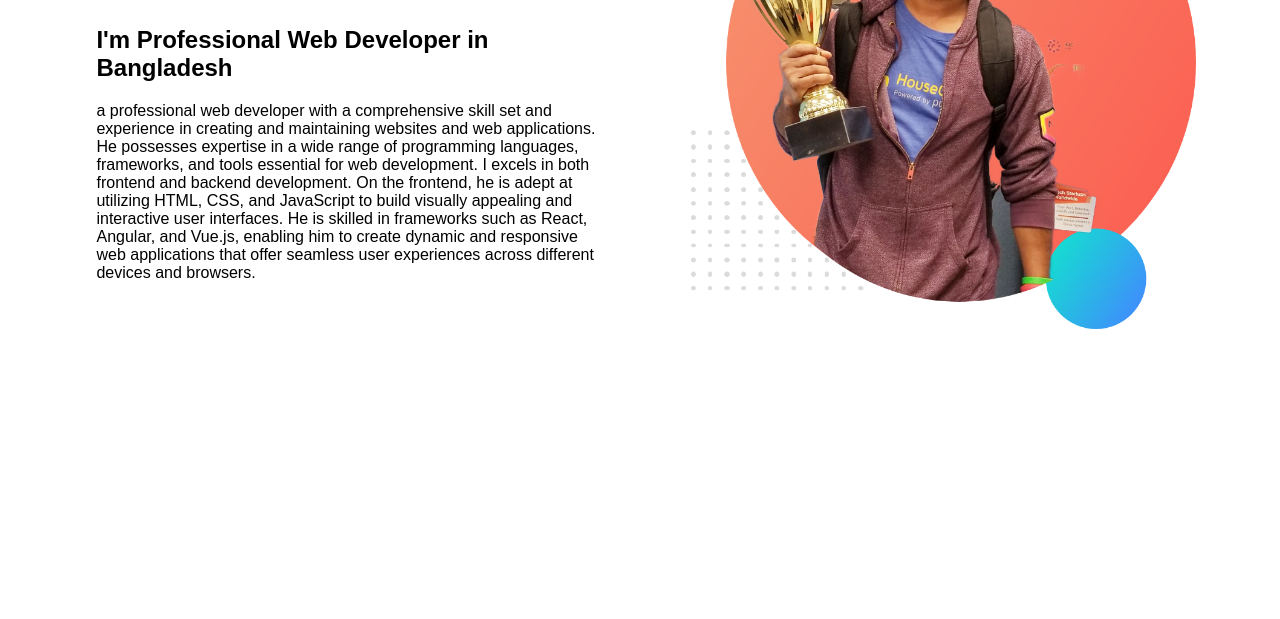
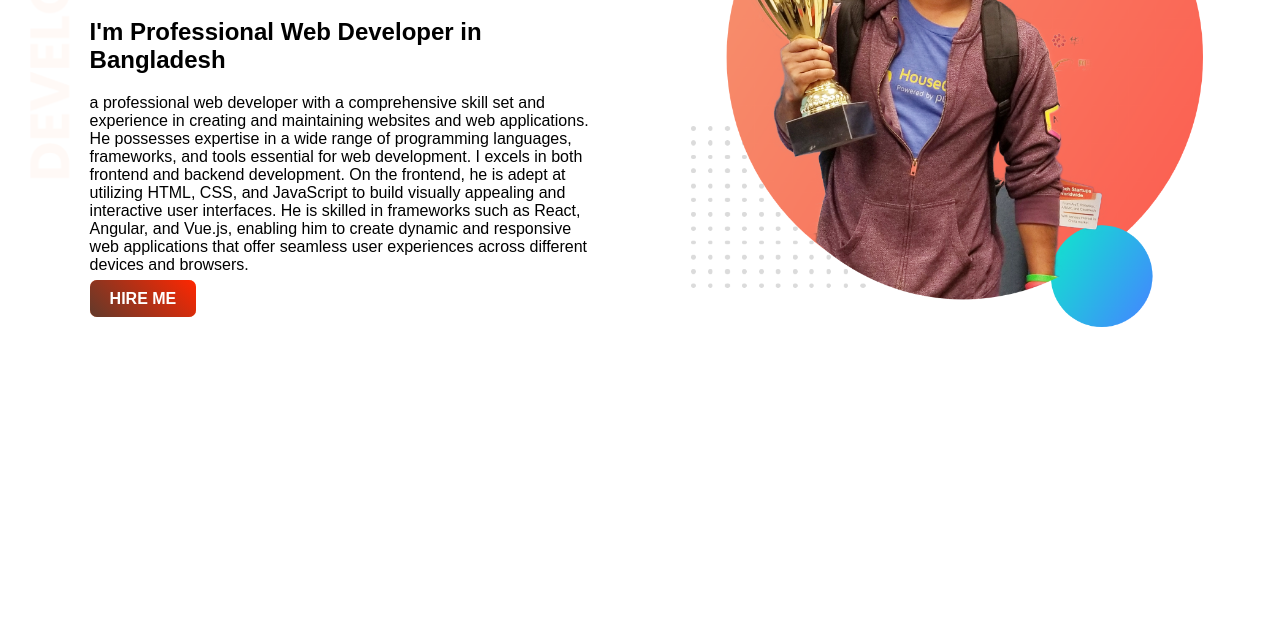
Before and after one commit to devsaifu/web-portfolio, a plain HTML site: page index.html in a window 1280 px wide. Shown: the part 181-800 px from the top of the page. Drawn offline with Linux system fonts and the light colour scheme; a web font is replaced by a local one.

Commit message:
added full  top part

```diff
--- a/index.html
+++ b/index.html
@@ -12,11 +12,12 @@
     <link rel="stylesheet" href="style.css">
 </head>
 <body>
-    <section>
+    <section class="top-banner">
         <div class="half-width">
             <h1>Welcome To <br> <span class="name-highlight">Md.</span> Saifur Rahman</h1>
             <h2>I'm Professional Web Developer in Bangladesh</h2>
             <p>a professional web developer with a comprehensive skill set and experience in creating and maintaining websites and web applications. He possesses expertise in a wide range of programming languages, frameworks, and tools essential for web development. I excels in both frontend and backend development. On the frontend, he is adept at utilizing HTML, CSS, and JavaScript to build visually appealing and interactive user interfaces. He is skilled in frameworks such as React, Angular, and Vue.js, enabling him to create dynamic and responsive web applications that offer seamless user experiences across different devices and browsers.</p>
+            <a class="link-button" target="_blank" href="https://www.linkedin.com/in/saifursseo/">HIRE ME</a>
         </div>
         <div class="half-width">
             <img src="images/jhankar.png" alt="Md Saifur Rahman">
--- a/style.css
+++ b/style.css
@@ -1,4 +1,5 @@
 body{
+    margin: 0;
     font-family: 'Fira Sans', sans-serif;
 font-family: 'Fira Sans Condensed', sans-serif;
 }
@@ -17,3 +18,19 @@ h1{
 .half-width img{
     width: 100%;
 }
+.top-banner{
+    background-image: url("images/top-banner.png");
+    background-repeat: no-repeat;
+}
+section{
+    height: 500px;
+}
+.link-button{
+    text-decoration: none;
+    background-image: linear-gradient(45deg, rgb(97, 58, 43), rgb(255, 39, 1));
+    background-color: coral;
+    padding: 10px 20px;
+    border-radius: 7px;
+    color: white;
+    font-weight: 700;
+}
```
